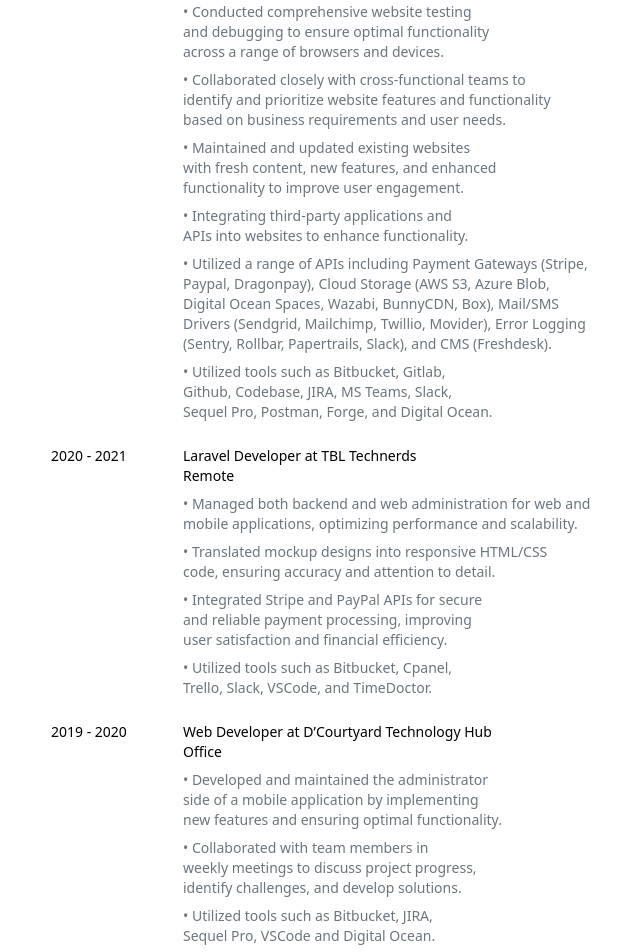
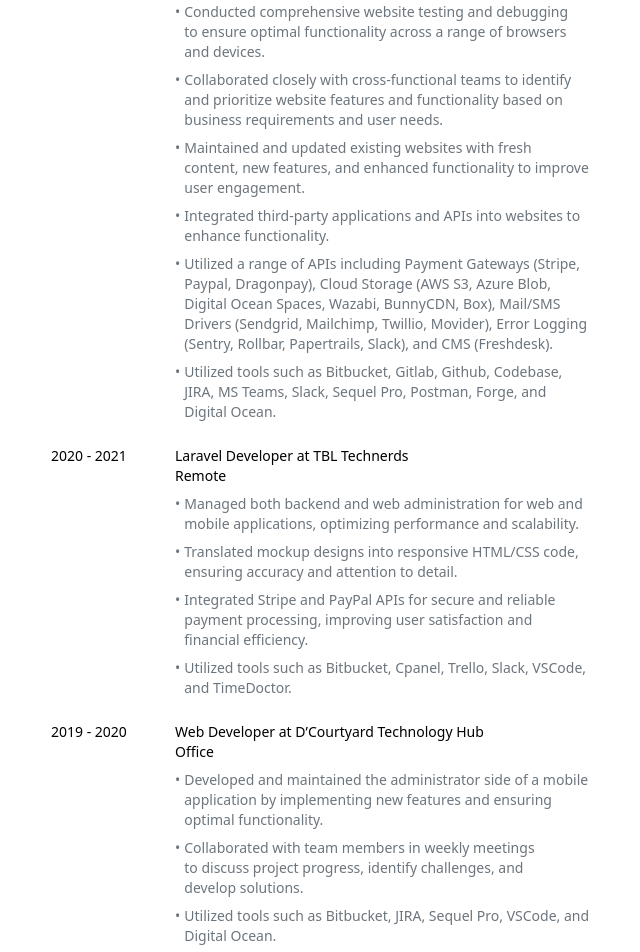
Before and after one commit to richard-galolo/vuejs-portfolio, a Nuxt app: page /about in a window 1280 px wide. Shown: the part 440-1392 px from the top of the page, without its empty margins (317-957 px from the left). Built offline with nearby package versions, Linux system fonts and the light colour scheme.

Commit message:
update about page

```diff
--- a/pages/about.vue
+++ b/pages/about.vue
@@ -1,3 +1,49 @@
+<script setup>
+  const jobs = [
+    {
+      id: 1,
+      date: '2021 - Present',
+      position: 'Web Developer',
+      company: 'Freelance',
+      location: 'Remote',
+      tasks: [
+        'Developed fully-functional web applications from scratch, beginning with the creation of database schema diagrams to guide the development process.',
+        'Conducted comprehensive website testing and debugging to ensure optimal functionality across a range of browsers and devices.',
+        'Collaborated closely with cross-functional teams to identify and prioritize website features and functionality based on business requirements and user needs.',
+        'Maintained and updated existing websites with fresh content, new features, and enhanced functionality to improve user engagement.',
+        'Integrated third-party applications and APIs into websites to enhance functionality.',
+        'Utilized a range of APIs including Payment Gateways (Stripe, Paypal, Dragonpay), Cloud Storage (AWS S3, Azure Blob, Digital Ocean Spaces, Wazabi, BunnyCDN, Box), Mail/SMS Drivers (Sendgrid, Mailchimp, Twillio, Movider), Error Logging (Sentry, Rollbar, Papertrails, Slack), and CMS (Freshdesk).',
+        'Utilized tools such as Bitbucket, Gitlab, Github, Codebase, JIRA, MS Teams, Slack, Sequel Pro, Postman, Forge, and Digital Ocean.',
+      ],
+    },
+    {
+      id: 2,
+      date: '2020 - 2021',
+      position: 'Laravel Developer',
+      company: 'TBL Technerds',
+      location: 'Remote',
+      tasks: [
+        'Managed both backend and web administration for web and mobile applications, optimizing performance and scalability.',
+        'Translated mockup designs into responsive HTML/CSS code, ensuring accuracy and attention to detail.',
+        'Integrated Stripe and PayPal APIs for secure and reliable payment processing, improving user satisfaction and financial efficiency.',
+        'Utilized tools such as Bitbucket, Cpanel, Trello, Slack, VSCode, and TimeDoctor.',
+      ],
+    },
+    {
+      id: 3,
+      date: '2019 - 2020',
+      position: 'Web Developer',
+      company: 'D’Courtyard Technology Hub',
+      location: 'Office',
+      tasks: [
+        'Developed and maintained the administrator side of a mobile application by implementing new features and ensuring optimal functionality.',
+        'Collaborated with team members in weekly meetings to discuss project progress, identify challenges, and develop solutions.',
+        'Utilized tools such as Bitbucket, JIRA, Sequel Pro, VSCode, and Digital Ocean.',
+      ],
+    },
+  ];
+</script>
+
 <template>
   <div class="relative mx-auto max-w-xl min-h-screen flex flex-col px-4">
     <!-- Main Content -->
@@ -37,71 +83,21 @@
       <div class="mt-6">
         <p class="mb-2 font-semibold text-sm">Work Experience</p>
         <div class="flex flex-col gap-6">
-          <div class="flex">
-            <div class="mr-8 w-full max-w-[100px] text-sm">2021 - Present</div>
+          <div v-for="job in jobs"
+            :key="job.id"
+            class="flex">
+            <div class="mr-6 w-full max-w-[100px] text-sm">{{ job.date }}</div>
             <div class="flex flex-1 flex-col text-sm">
-              <p>Web Developer at Freelance</p>
-              <p>Remote</p>
+              <p>{{ job.position }} at {{ job.company }}</p>
+              <p>{{ job.location }}</p>
               <ul class="list-inside text-[#6c757d] text-balance leading-5">
-                  <li class="mt-2">
-                    &#8226; Developed fully-functional web applications from scratch, beginning with the creation of database schema diagrams to guide the development process.
-                  </li>
-                  <li class="mt-2">
-                    &#8226; Conducted comprehensive website testing and debugging to ensure optimal functionality across a range of browsers and devices.
-                  </li>
-                  <li class="mt-2">
-                    &#8226; Collaborated closely with cross-functional teams to identify and prioritize website features and functionality based on business requirements and user needs.
-                  </li>
-                  <li class="mt-2">
-                    &#8226; Maintained and updated existing websites with fresh content, new features, and enhanced functionality to improve user engagement.
-                  </li>
-                  <li class="mt-2">
-                    &#8226; Integrating third-party applications and APIs into websites to enhance functionality.
-                  </li>
-                  <li class="mt-2">
-                    &#8226; Utilized a range of APIs including Payment Gateways (Stripe, Paypal, Dragonpay), Cloud Storage (AWS S3, Azure Blob, Digital Ocean Spaces, Wazabi, BunnyCDN, Box), Mail/SMS Drivers (Sendgrid, Mailchimp, Twillio, Movider), Error Logging (Sentry, Rollbar, Papertrails, Slack), and CMS (Freshdesk).
-                  </li>
-                  <li class="mt-2">
-                    &#8226; Utilized tools such as Bitbucket, Gitlab, Github, Codebase, JIRA, MS Teams, Slack, Sequel Pro, Postman, Forge, and Digital Ocean.
-                  </li>
-              </ul>
-            </div>
-          </div>
-          <div class="flex">
-            <div class="mr-8 w-full max-w-[100px] text-sm">2020 - 2021</div>
-            <div class="flex flex-1 flex-col text-sm">
-              <p >Laravel Developer at TBL Technerds</p>
-              <p>Remote</p>
-              <ul class="list-inside text-[#6c757d] text-balance leading-5">
-                  <li class="mt-2">
-                    &#8226; Managed both backend and web administration for web and mobile applications, optimizing performance and scalability.
-                  </li>
-                  <li class="mt-2">
-                    &#8226; Translated mockup designs into responsive HTML/CSS code, ensuring accuracy and attention to detail.
-                  </li>
-                  <li class="mt-2">
-                    &#8226; Integrated Stripe and PayPal APIs for secure and reliable payment processing, improving user satisfaction and financial efficiency.
-                  </li>
-                  <li class="mt-2">
-                    &#8226; Utilized tools such as Bitbucket, Cpanel, Trello, Slack, VSCode, and TimeDoctor.
-                  </li>
-              </ul>
-            </div>
-          </div>
-          <div class="flex">
-            <div class="mr-8 w-full max-w-[100px] text-sm">2019 - 2020</div>
-            <div class="flex flex-1 flex-col text-sm">
-              <p>Web Developer at D’Courtyard Technology Hub</p>
-              <p>Office</p>
-              <ul class="list-inside text-[#6c757d] text-balance leading-5">
-                <li class="mt-2">
-                  &#8226; Developed and maintained the administrator side of a mobile application by implementing new features and ensuring optimal functionality.
-                </li>
-                  <li class="mt-2">
-                  &#8226; Collaborated with team members in weekly meetings to discuss project progress, identify challenges, and develop solutions.
-                </li>
-                <li class="mt-2">
-                  &#8226; Utilized tools such as Bitbucket, JIRA, Sequel Pro, VSCode and Digital Ocean.
+                <li v-for="(task, index) in job.tasks"
+                  :key="index"
+                  class="flex gap-1 mt-2">
+                  <span>&#8226;</span>
+                  <p class="text-pretty">
+                    {{ task }}
+                  </p>
                 </li>
               </ul>
             </div>
@@ -114,7 +110,7 @@
         <div class="mb-2 font-semibold text-sm">Education</div>
         <div class="flex flex-col gap-6">
           <div class="flex">
-            <div class="mr-8 w-full max-w-[100px] text-sm">2015 - 2019</div>
+            <div class="mr-6 w-full max-w-[100px] text-sm">2015 - 2019</div>
             <div class="flex flex-1 flex-col text-sm">
               <p>Bachelor of Science in Information Technology</p>
               <ul class="list-inside text-[#6c757d] text-balance">
@@ -135,12 +131,12 @@
         <div class="mb-2 font-semibold text-sm">Contact</div>
         <div class="flex flex-col gap-6">
           <div class="flex text-sm">
-            <div class="mr-8 w-full max-w-[100px]">Email</div>
+            <div class="mr-6 w-full max-w-[100px]">Email</div>
             <div class="flex flex-1 flex-col">
               <a href="mailto:richardgalolo@gmail.com"
                 target="_blank"
                 rel="noopener noreferrer"
-                class="inline-flex text-[#6c757d] hover:underline">
+                class="inline-flex text-[#6c757d] hover:underline decoration-dotted">
                 richardgalolo@gmail.com
                 <svg
                   width="12"
@@ -154,12 +150,12 @@
             </div>
           </div>
           <div class="flex text-sm">
-            <div class="mr-8 w-full max-w-[100px]">LinkedIn</div>
+            <div class="mr-6 w-full max-w-[100px]">LinkedIn</div>
             <div class="flex flex-1 flex-col">
               <a href="https://www.linkedin.com/in/richard-galolo-b7a4ab180/"
                 target="_blank"
                 rel="noopener noreferrer"
-                class="inline-flex text-[#6c757d] hover:underline">
+                class="inline-flex text-[#6c757d] hover:underline decoration-dotted">
                 richard-galolo
                 <svg
                   width="12"
```
Also changed, not shown: pages/index.vue (+15 -15 lines).
